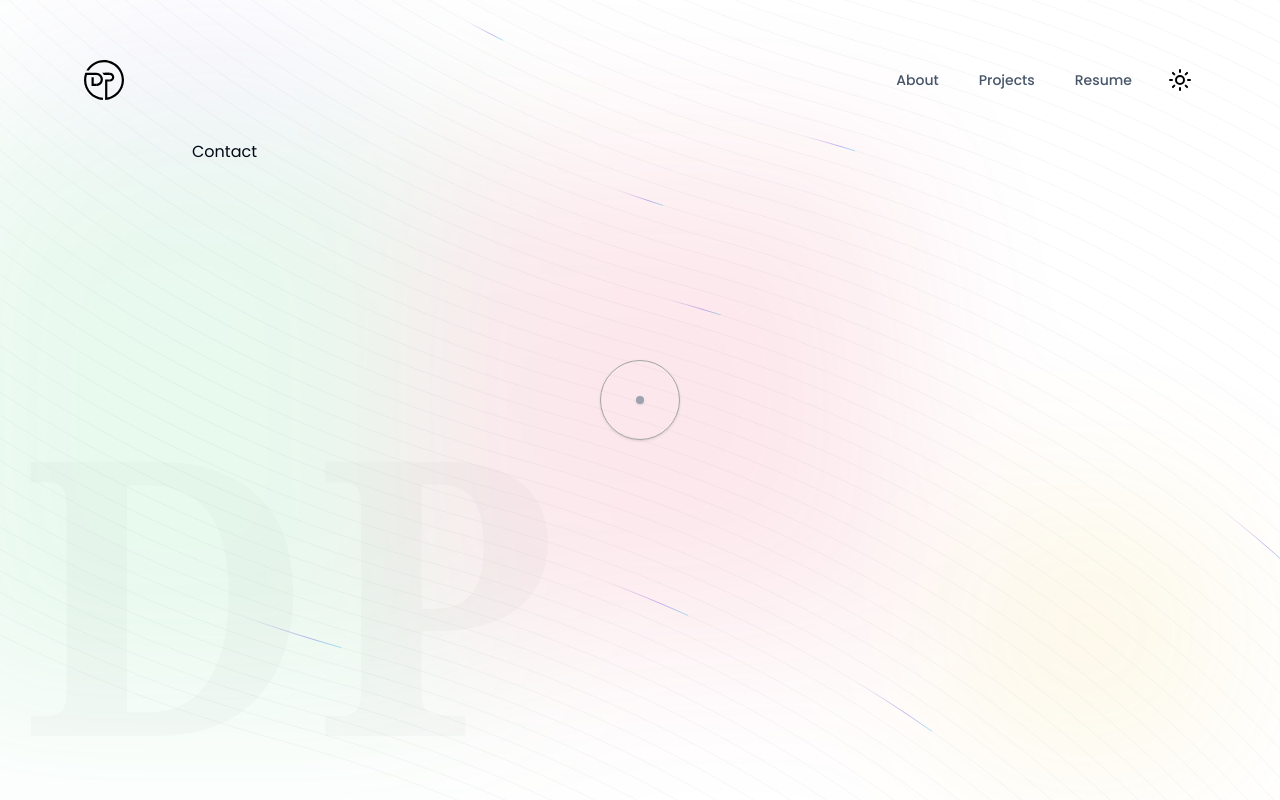
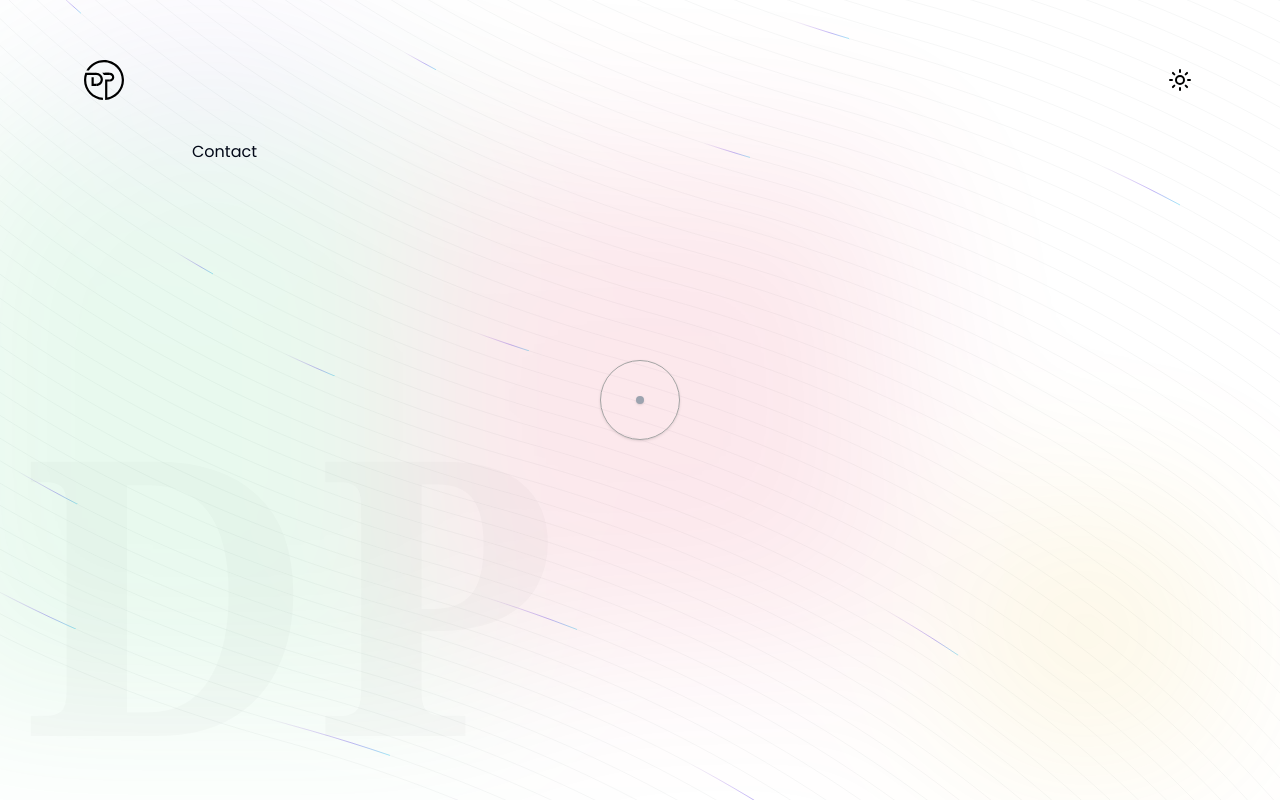
Before and after one commit to inevitableDivu/portfolio, a Next.js app: page /contact in a window 1280 px wide. Built offline with nearby package versions, Linux system fonts and the light colour scheme.

Commit message:
Update navbar.tsx

```diff
--- a/components/navbar.tsx
+++ b/components/navbar.tsx
@@ -40,7 +40,7 @@ function Navbar({ onLoad }: ThemeProp) {
 								<CustomLink
 									key={nav.href}
 									href={nav.href}
-									className={cn("px-4 py-3", {
+									className={cn("px-4 py-3 hidden", {
 										hidden: pathname === nav.href,
 									})}
 								>
@@ -164,7 +164,7 @@ export const Sidebar = () => {
 
 	return (
 		<>
-			<div className="relative z-[99] flex">
+			<div className="relative z-[99] hidden">
 				<motion.div
 					variants={sidebar}
 					custom={{ height, width }}
```
